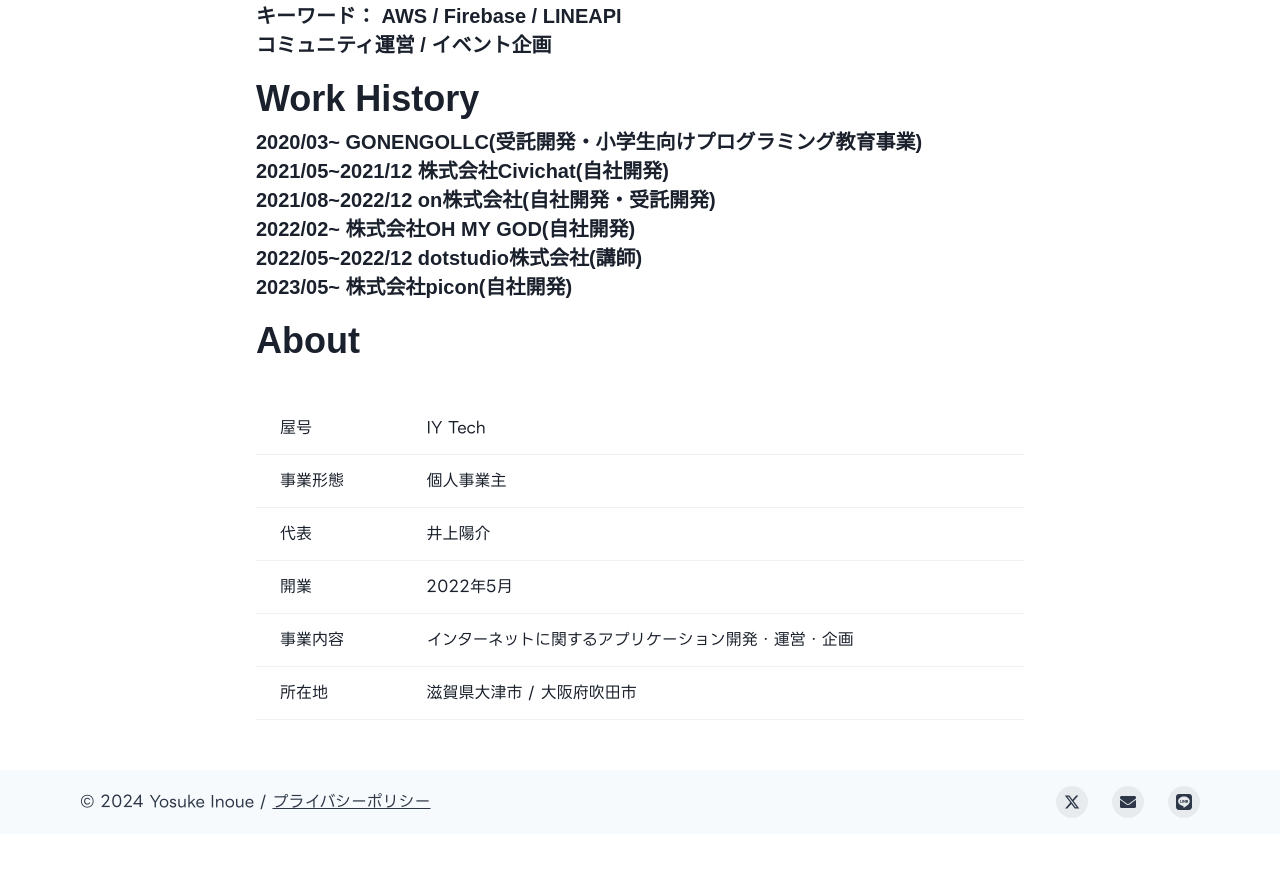
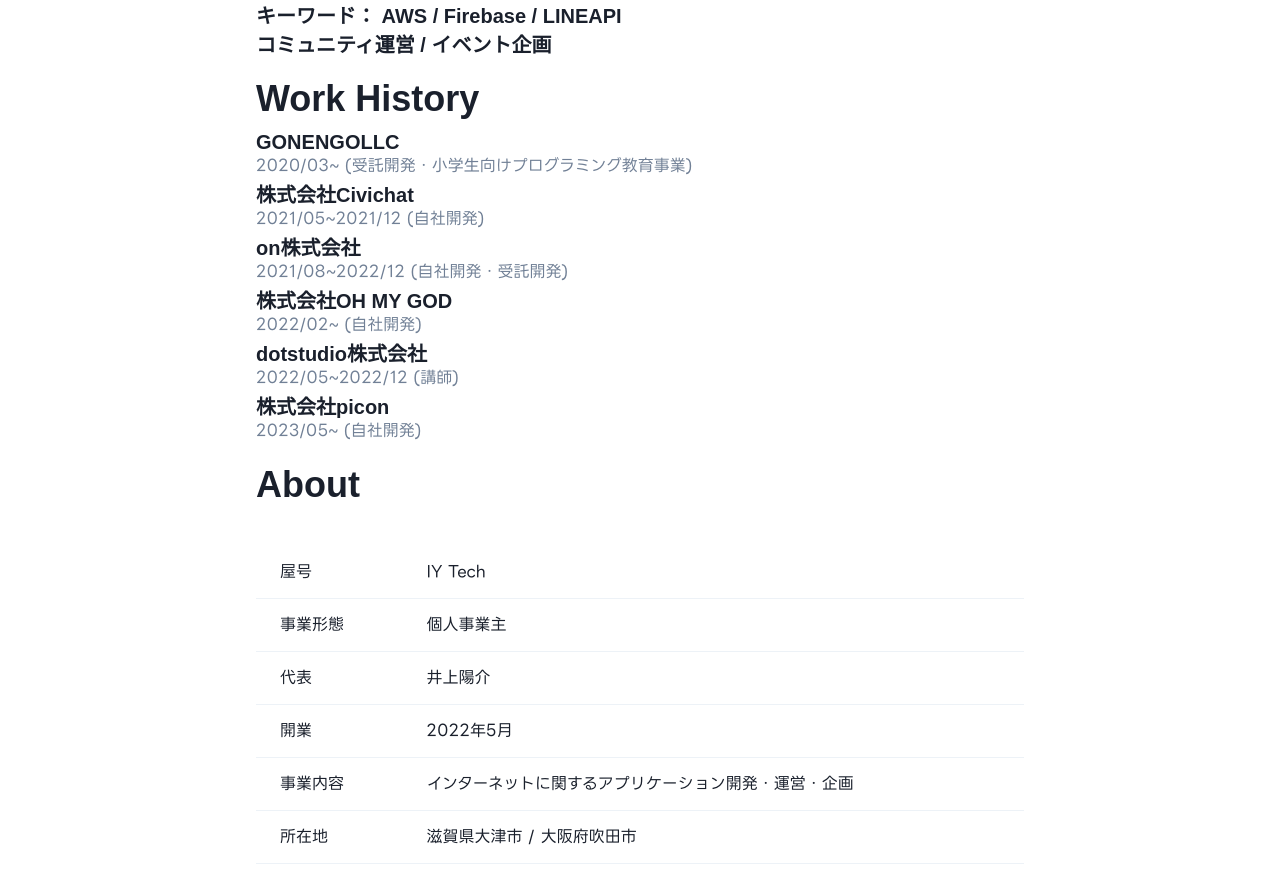
Before and after one commit to inoue2002/portfolio-v3, a Next.js app: page / in a window 1280 px wide. Shown: the part 1520-2402 px from the top of the page. Before the commit the page ends 2354 px from the top, so only its background shows below. Built offline with nearby package versions, Linux system fonts and the light colour scheme; no server answers; a web font is replaced by a local one.

Commit message:
fix 仕事履歴のデザイン修正

```diff
--- a/src/components/top/WorkHistory.tsx
+++ b/src/components/top/WorkHistory.tsx
@@ -1,4 +1,4 @@
-import { Heading, Spacer } from '@chakra-ui/react'
+import { Heading, Spacer, Text } from '@chakra-ui/react'
 
 export default function WorkHistory() {
   return (
@@ -7,24 +7,42 @@
         Work History
       </Heading>
       <Spacer marginTop={'10px'} />
-      <Heading as="h3" size="md" marginTop={'5px'}>
-        2020/03~ GONENGOLLC(受託開発・小学生向けプログラミング教育事業)
+      <div style={{ marginTop: '5px' }}>
+        <Heading as="h3" size="md">
+          GONENGOLLC
         </Heading>
-      <Heading as="h3" size="md" marginTop={'5px'}>
-        2021/05~2021/12 株式会社Civichat(自社開発)
+        <Text color="gray.500">2020/03~ (受託開発・小学生向けプログラミング教育事業)</Text>
+      </div>
+      <div style={{ marginTop: '5px' }}>
+        <Heading as="h3" size="md">
+          株式会社Civichat
         </Heading>
-      <Heading as="h3" size="md" marginTop={'5px'}>
-        2021/08~2022/12 on株式会社(自社開発・受託開発)
+        <Text color="gray.500">2021/05~2021/12 (自社開発)</Text>
+      </div>
+      <div style={{ marginTop: '5px' }}>
+        <Heading as="h3" size="md">
+          on株式会社
         </Heading>
-      <Heading as="h3" size="md" marginTop={'5px'}>
-        2022/02~ 株式会社OH MY GOD(自社開発)
+        <Text color="gray.500">2021/08~2022/12 (自社開発・受託開発)</Text>
+      </div>
+      <div style={{ marginTop: '5px' }}>
+        <Heading as="h3" size="md">
+          株式会社OH MY GOD
         </Heading>
-      <Heading as="h3" size="md" marginTop={'5px'}>
-        2022/05~2022/12 dotstudio株式会社(講師)
+        <Text color="gray.500">2022/02~ (自社開発)</Text>
+      </div>
+      <div style={{ marginTop: '5px' }}>
+        <Heading as="h3" size="md">
+          dotstudio株式会社
         </Heading>
-      <Heading as="h3" size="md" marginTop={'5px'}>
-        2023/05~ 株式会社picon(自社開発)
+        <Text color="gray.500">2022/05~2022/12 (講師)</Text>
+      </div>
+      <div style={{ marginTop: '5px' }}>
+        <Heading as="h3" size="md">
+          株式会社picon
         </Heading>
+        <Text color="gray.500">2023/05~ (自社開発)</Text>
+      </div>
     </div>
   )
 }
```
Lines whose indentation alone changed are shown as unchanged.
